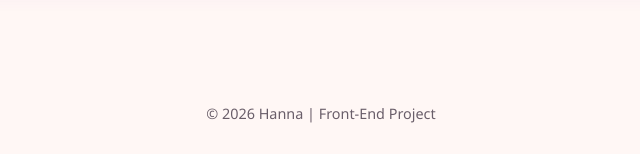
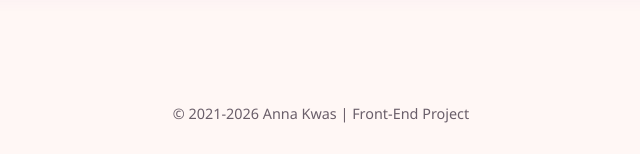
Before and after one commit to A-Code1819/HTMLdoc, a plain HTML site: page index.html in a window 1280 px wide. Shown: the part 901-1055 px from the top of the page, 319-959 px from the left. Drawn offline with Linux system fonts and the light colour scheme.

Commit message:
Changed the copyright in the footer

```diff
--- a/index.html
+++ b/index.html
@@ -70,8 +70,7 @@
 
 </main>
 
-<footer>
-  © 2026 Hanna | Front-End Project
+<footer> &copy; 2021-2026 Anna Kwas | Front-End Project
 </footer>
 
 <script>
```
